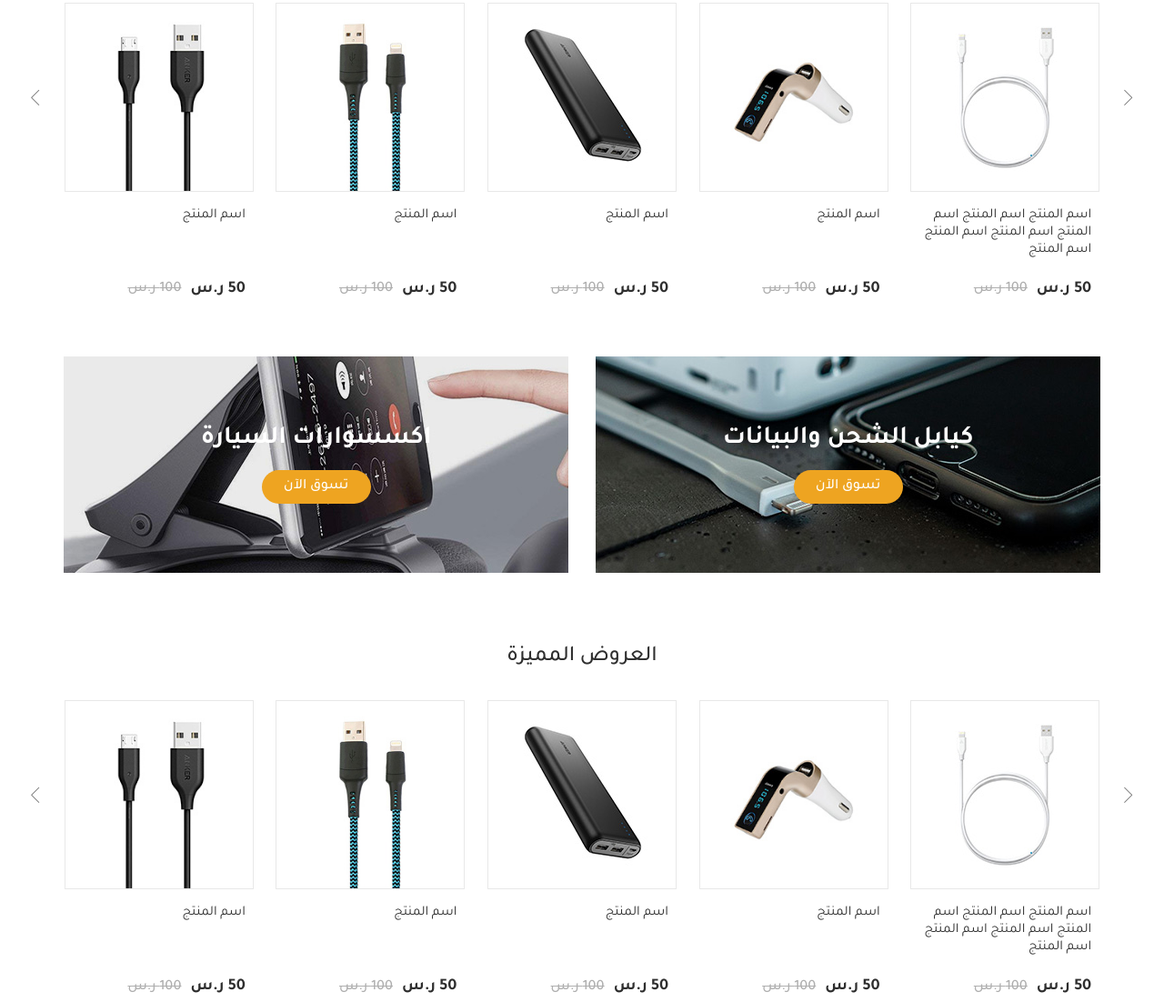
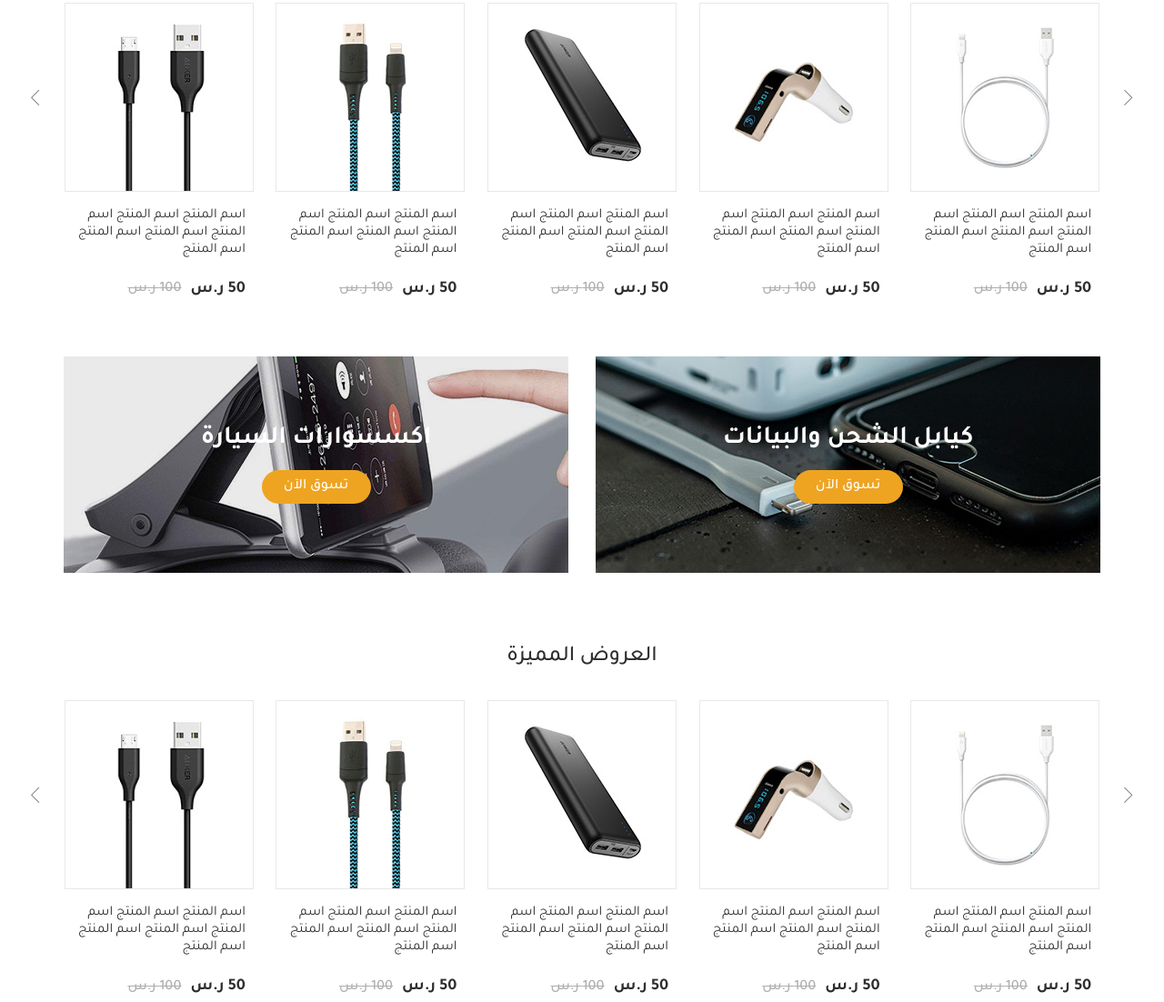
Before and after one commit to mo3az96/salman, a plain HTML site: page index.html in a window 1280 px wide. Shown: the part 797-1899 px from the top of the page at 91% size. Drawn offline with Linux system fonts and the light colour scheme.

Commit message:
pro name

```diff
--- a/css/sass/components/_carousel.scss
+++ b/css/sass/components/_carousel.scss
@@ -274,12 +274,13 @@
         img {
             width: auto;
             height: auto;
+            backface-visibility: hidden;
             @include transition(all 0.3s ease-in-out);
         }
 
         &:hover {
             img {
-                transform: translateY(-5px);
+                transform: scale(0.95);
             }
         }
     }
--- a/index.html
+++ b/index.html
@@ -143,7 +143,8 @@
             <img src="images/pro2.jpg" alt="Product" class="img-responsive">
           </a>
           <div class="item-info">
-            <a href="#!" class="pro-name fixall">اسم المنتج</a>
+            <a href="#!" class="pro-name fixall">اسم المنتج اسم المنتج اسم المنتج اسم المنتج اسم
+              المنتج اسم المنتج</a>
             <div class="mo-prices">
               <span class="mo-new-price">50 ر.س</span>
               <span class="mo-old-price">100 ر.س</span>
@@ -155,7 +156,8 @@
             <img src="images/pro3.jpg" alt="Product" class="img-responsive">
           </a>
           <div class="item-info">
-            <a href="#!" class="pro-name fixall">اسم المنتج</a>
+            <a href="#!" class="pro-name fixall">اسم المنتج اسم المنتج اسم المنتج اسم المنتج اسم
+              المنتج اسم المنتج</a>
             <div class="mo-prices">
               <span class="mo-new-price">50 ر.س</span>
               <span class="mo-old-price">100 ر.س</span>
@@ -167,7 +169,8 @@
             <img src="images/pro4.jpg" alt="Product" class="img-responsive">
           </a>
           <div class="item-info">
-            <a href="#!" class="pro-name fixall">اسم المنتج</a>
+            <a href="#!" class="pro-name fixall">اسم المنتج اسم المنتج اسم المنتج اسم المنتج اسم
+              المنتج اسم المنتج</a>
             <div class="mo-prices">
               <span class="mo-new-price">50 ر.س</span>
               <span class="mo-old-price">100 ر.س</span>
@@ -179,7 +182,8 @@
             <img src="images/pro5.jpg" alt="Product" class="img-responsive">
           </a>
           <div class="item-info">
-            <a href="#!" class="pro-name fixall">اسم المنتج</a>
+            <a href="#!" class="pro-name fixall">اسم المنتج اسم المنتج اسم المنتج اسم المنتج اسم
+              المنتج اسم المنتج</a>
             <div class="mo-prices">
               <span class="mo-new-price">50 ر.س</span>
               <span class="mo-old-price">100 ر.س</span>
@@ -191,7 +195,8 @@
             <img src="images/pro3.jpg" alt="Product" class="img-responsive">
           </a>
           <div class="item-info">
-            <a href="#!" class="pro-name fixall">اسم المنتج</a>
+            <a href="#!" class="pro-name fixall">اسم المنتج اسم المنتج اسم المنتج اسم المنتج اسم
+              المنتج اسم المنتج</a>
             <div class="mo-prices">
               <span class="mo-new-price">50 ر.س</span>
               <span class="mo-old-price">100 ر.س</span>
@@ -253,7 +258,8 @@
             <img src="images/pro2.jpg" alt="Product" class="img-responsive">
           </a>
           <div class="item-info">
-            <a href="#!" class="pro-name fixall">اسم المنتج</a>
+            <a href="#!" class="pro-name fixall">اسم المنتج اسم المنتج اسم المنتج اسم المنتج اسم
+              المنتج اسم المنتج</a>
             <div class="mo-prices">
               <span class="mo-new-price">50 ر.س</span>
               <span class="mo-old-price">100 ر.س</span>
@@ -265,7 +271,8 @@
             <img src="images/pro3.jpg" alt="Product" class="img-responsive">
           </a>
           <div class="item-info">
-            <a href="#!" class="pro-name fixall">اسم المنتج</a>
+            <a href="#!" class="pro-name fixall">اسم المنتج اسم المنتج اسم المنتج اسم المنتج اسم
+              المنتج اسم المنتج</a>
             <div class="mo-prices">
               <span class="mo-new-price">50 ر.س</span>
               <span class="mo-old-price">100 ر.س</span>
@@ -277,7 +284,8 @@
             <img src="images/pro4.jpg" alt="Product" class="img-responsive">
           </a>
           <div class="item-info">
-            <a href="#!" class="pro-name fixall">اسم المنتج</a>
+            <a href="#!" class="pro-name fixall">اسم المنتج اسم المنتج اسم المنتج اسم المنتج اسم
+              المنتج اسم المنتج</a>
             <div class="mo-prices">
               <span class="mo-new-price">50 ر.س</span>
               <span class="mo-old-price">100 ر.س</span>
@@ -289,7 +297,8 @@
             <img src="images/pro5.jpg" alt="Product" class="img-responsive">
           </a>
           <div class="item-info">
-            <a href="#!" class="pro-name fixall">اسم المنتج</a>
+            <a href="#!" class="pro-name fixall">اسم المنتج اسم المنتج اسم المنتج اسم المنتج اسم
+              المنتج اسم المنتج</a>
             <div class="mo-prices">
               <span class="mo-new-price">50 ر.س</span>
               <span class="mo-old-price">100 ر.س</span>
@@ -301,7 +310,8 @@
             <img src="images/pro3.jpg" alt="Product" class="img-responsive">
           </a>
           <div class="item-info">
-            <a href="#!" class="pro-name fixall">اسم المنتج</a>
+            <a href="#!" class="pro-name fixall">اسم المنتج اسم المنتج اسم المنتج اسم المنتج اسم
+              المنتج اسم المنتج</a>
             <div class="mo-prices">
               <span class="mo-new-price">50 ر.س</span>
               <span class="mo-old-price">100 ر.س</span>
@@ -346,7 +356,8 @@
             <img src="images/pro2.jpg" alt="Product" class="img-responsive">
           </a>
           <div class="item-info">
-            <a href="#!" class="pro-name fixall">اسم المنتج</a>
+            <a href="#!" class="pro-name fixall">اسم المنتج اسم المنتج اسم المنتج اسم المنتج اسم
+              المنتج اسم المنتج</a>
             <div class="mo-prices">
               <span class="mo-new-price">50 ر.س</span>
               <span class="mo-old-price">100 ر.س</span>
@@ -358,7 +369,8 @@
             <img src="images/pro3.jpg" alt="Product" class="img-responsive">
           </a>
           <div class="item-info">
-            <a href="#!" class="pro-name fixall">اسم المنتج</a>
+            <a href="#!" class="pro-name fixall">اسم المنتج اسم المنتج اسم المنتج اسم المنتج اسم
+              المنتج اسم المنتج</a>
             <div class="mo-prices">
               <span class="mo-new-price">50 ر.س</span>
               <span class="mo-old-price">100 ر.س</span>
@@ -370,7 +382,8 @@
             <img src="images/pro4.jpg" alt="Product" class="img-responsive">
           </a>
           <div class="item-info">
-            <a href="#!" class="pro-name fixall">اسم المنتج</a>
+            <a href="#!" class="pro-name fixall">اسم المنتج اسم المنتج اسم المنتج اسم المنتج اسم
+              المنتج اسم المنتج</a>
             <div class="mo-prices">
               <span class="mo-new-price">50 ر.س</span>
               <span class="mo-old-price">100 ر.س</span>
@@ -382,7 +395,8 @@
             <img src="images/pro5.jpg" alt="Product" class="img-responsive">
           </a>
           <div class="item-info">
-            <a href="#!" class="pro-name fixall">اسم المنتج</a>
+            <a href="#!" class="pro-name fixall">اسم المنتج اسم المنتج اسم المنتج اسم المنتج اسم
+              المنتج اسم المنتج</a>
             <div class="mo-prices">
               <span class="mo-new-price">50 ر.س</span>
               <span class="mo-old-price">100 ر.س</span>
@@ -394,7 +408,8 @@
             <img src="images/pro3.jpg" alt="Product" class="img-responsive">
           </a>
           <div class="item-info">
-            <a href="#!" class="pro-name fixall">اسم المنتج</a>
+            <a href="#!" class="pro-name fixall">اسم المنتج اسم المنتج اسم المنتج اسم المنتج اسم
+              المنتج اسم المنتج</a>
             <div class="mo-prices">
               <span class="mo-new-price">50 ر.س</span>
               <span class="mo-old-price">100 ر.س</span>
```
Also changed, not shown: css/main.css, 1 other file.
